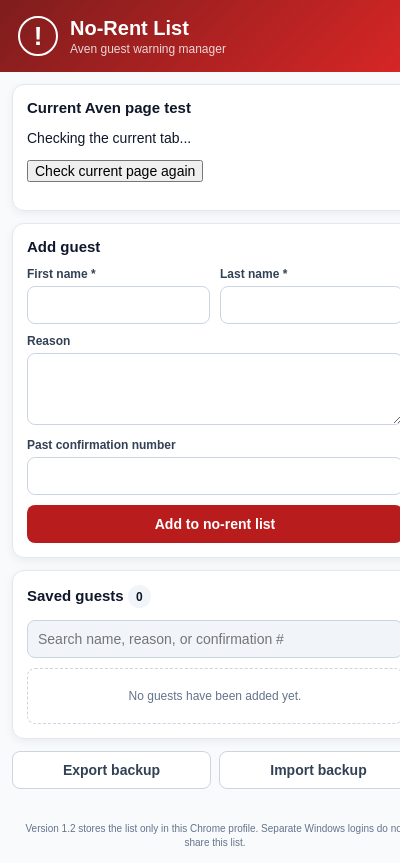
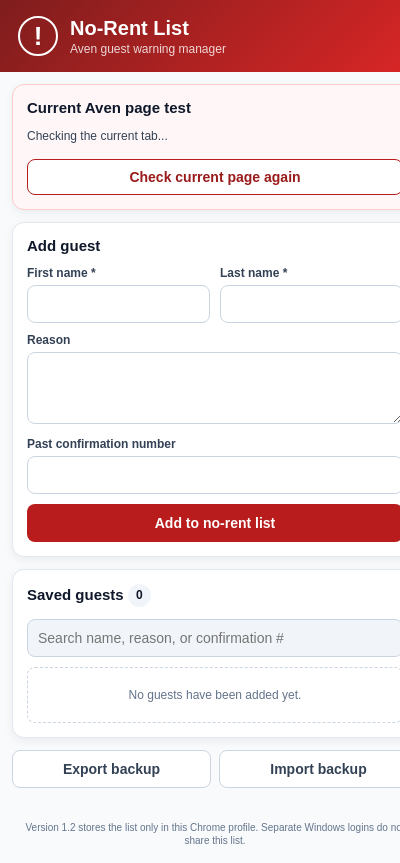
Before and after one commit to soloh4cker/clickme, a browser extension: page aven-no-rent-alert/popup.html in a window 400 px wide. Shown: the top 863 px of the page. Drawn offline with Linux system fonts and the light colour scheme.

Commit message:
Load diagnostic panel styles

```diff
--- a/aven-no-rent-alert/popup.html
+++ b/aven-no-rent-alert/popup.html
@@ -5,6 +5,7 @@
   <meta name="viewport" content="width=device-width, initial-scale=1">
   <title>Aven No-Rent Alert</title>
   <link rel="stylesheet" href="popup.css">
+  <link rel="stylesheet" href="diagnostic.css">
 </head>
 <body>
   <header>
```
